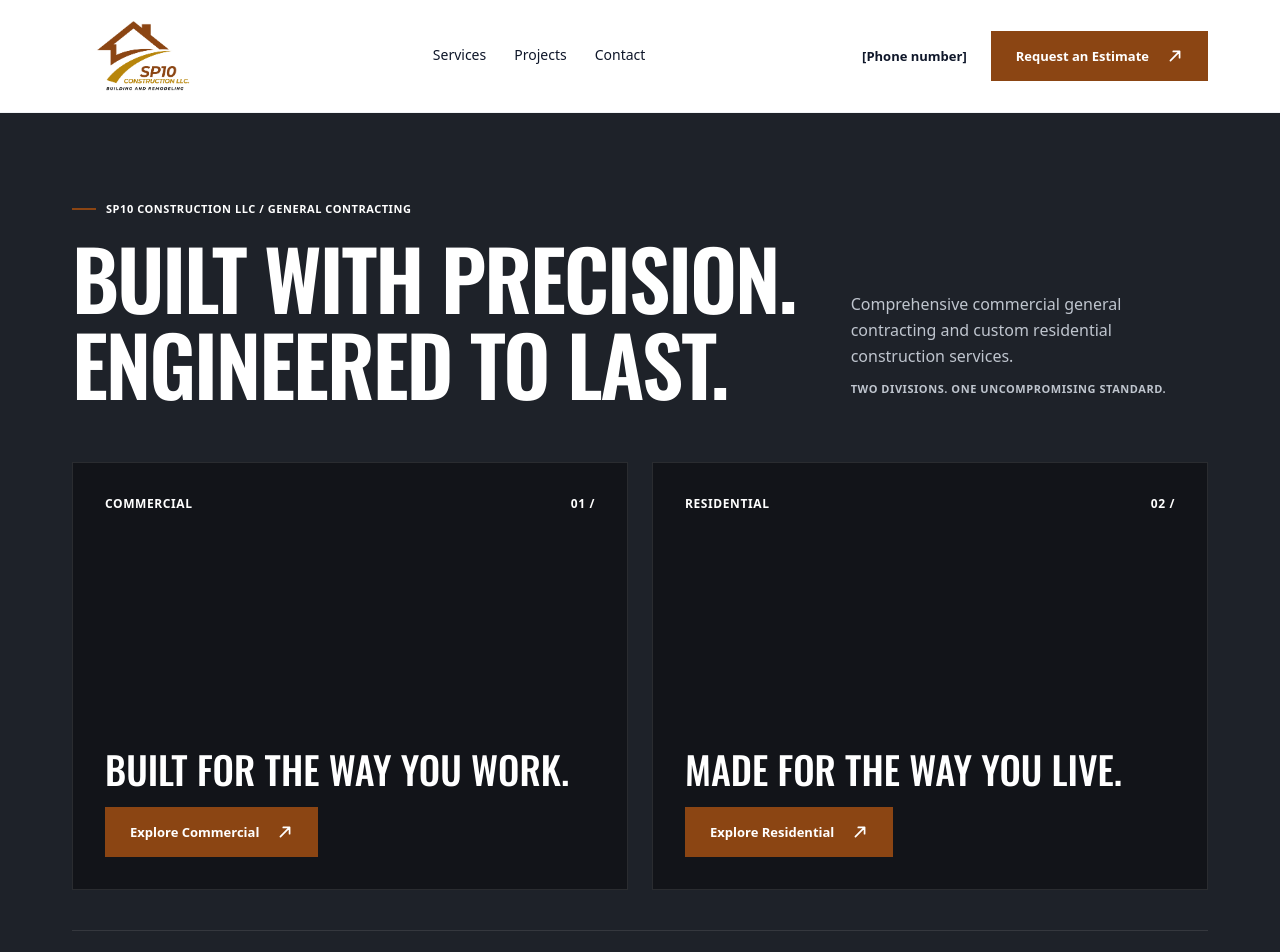
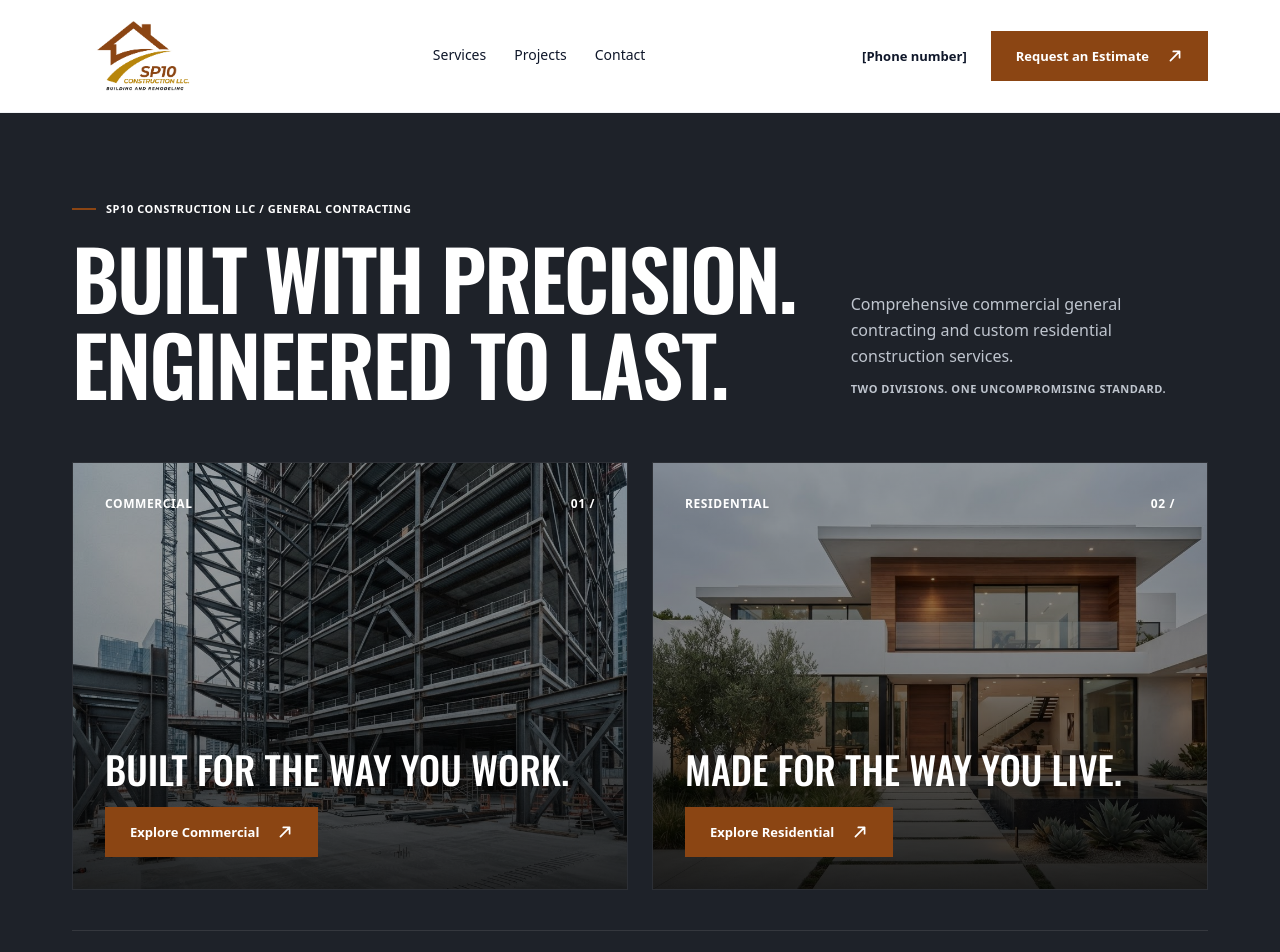
Before and after one commit to cgdiazv/sp10-construction, a Next.js app: page / in a window 1280 px wide. Shown: the top 952 px of the page. Built offline with nearby package versions, Linux system fonts and the light colour scheme.

Commit message:
Fix hero split card background image rendering on home page

```diff
--- a/app/page.tsx
+++ b/app/page.tsx
@@ -60,19 +60,22 @@ export default function Home() {
             {/* Equal Division Hero Split */}
             <div className="grid grid-cols-1 md:grid-cols-2 gap-4 lg:gap-6 pt-4">
               {/* Commercial Hero Card */}
-              <div className="relative group overflow-hidden bg-black/40 h-[380px] lg:h-[428px] border border-white/10 flex flex-col justify-between p-6 sm:p-8">
+              <div className="relative group overflow-hidden h-[380px] lg:h-[428px] border border-white/10 flex flex-col justify-between p-6 sm:p-8 bg-[#15181e]">
                 <Image
                   src="/images/hero-commercial.png"
                   alt="Commercial steel beam construction structure"
                   fill
                   priority
-                  className="object-cover -z-10 group-hover:scale-105 transition-transform duration-700 brightness-[0.78]"
+                  sizes="(max-width: 768px) 100vw, 50vw"
+                  className="object-cover group-hover:scale-105 transition-transform duration-700"
                 />
-                <div className="flex items-center justify-between text-white font-sans text-[12px] font-semibold tracking-wider uppercase">
+                {/* Dark overlay for contrast */}
+                <div className="absolute inset-0 bg-gradient-to-t from-black/85 via-black/45 to-black/35 pointer-events-none" />
+                <div className="relative z-10 flex items-center justify-between text-white font-sans text-[12px] font-semibold tracking-wider uppercase">
                   <span>COMMERCIAL</span>
                   <span>01 /</span>
                 </div>
-                <div className="flex flex-col items-start gap-4">
+                <div className="relative z-10 flex flex-col items-start gap-4">
                   <h2 className="font-oswald font-medium text-[28px] sm:text-[34px] lg:text-[38px] leading-[1.1] uppercase text-white">
                     BUILT FOR THE WAY YOU WORK.
                   </h2>
@@ -87,19 +90,22 @@ export default function Home() {
               </div>
 
               {/* Residential Hero Card */}
-              <div className="relative group overflow-hidden bg-black/40 h-[380px] lg:h-[428px] border border-white/10 flex flex-col justify-between p-6 sm:p-8">
+              <div className="relative group overflow-hidden h-[380px] lg:h-[428px] border border-white/10 flex flex-col justify-between p-6 sm:p-8 bg-[#15181e]">
                 <Image
                   src="/images/hero-residential.png"
                   alt="Modern architectural custom luxury home"
                   fill
                   priority
-                  className="object-cover -z-10 group-hover:scale-105 transition-transform duration-700 brightness-[0.78]"
+                  sizes="(max-width: 768px) 100vw, 50vw"
+                  className="object-cover group-hover:scale-105 transition-transform duration-700"
                 />
-                <div className="flex items-center justify-between text-white font-sans text-[12px] font-semibold tracking-wider uppercase">
+                {/* Dark overlay for contrast */}
+                <div className="absolute inset-0 bg-gradient-to-t from-black/85 via-black/45 to-black/35 pointer-events-none" />
+                <div className="relative z-10 flex items-center justify-between text-white font-sans text-[12px] font-semibold tracking-wider uppercase">
                   <span>RESIDENTIAL</span>
                   <span>02 /</span>
                 </div>
-                <div className="flex flex-col items-start gap-4">
+                <div className="relative z-10 flex flex-col items-start gap-4">
                   <h2 className="font-oswald font-medium text-[28px] sm:text-[34px] lg:text-[38px] leading-[1.1] uppercase text-white">
                     MADE FOR THE WAY YOU LIVE.
                   </h2>
```
